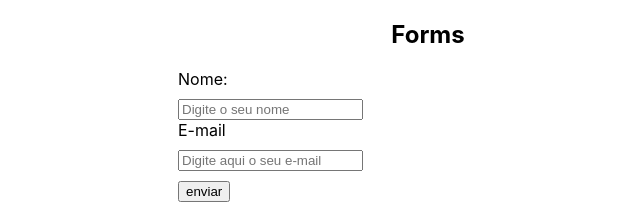
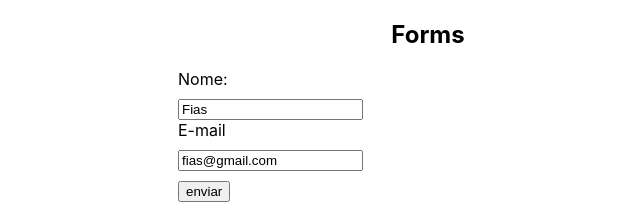
Before and after one commit to CFias/react, a React (Create React App) app in the folder 5_FORM_EM_REACT/form/: page / in a window 1280 px wide. Shown: the top 221 px of the page, without its empty margins (212-852 px from the left). Built offline with nearby package versions, Linux system fonts and the light colour scheme.

Commit message:
Update MyForms.js

```diff
--- a/5_FORM_EM_REACT/form/src/components/MyForms.js
+++ b/5_FORM_EM_REACT/form/src/components/MyForms.js
@@ -1,22 +1,26 @@
 import "./MyForms.css"
 import { useState } from "react";
 
-const MyForms = () => {
+const MyForms = ({ user }) => {
   // 3 - gerenciamento de dados
-  const [name, setName] = useState();
-  const [email, setEmail] = useState();
+  const [name, setName] = useState(user ? user.name : "");
+  const [email, setEmail] = useState(user ? user.email : "");
 
   const handleName = (e) => {
     setName(e.target.value);
   };
 
-//  console.log(name);
-//  console.log(email);
+  //  console.log(name);
+  //  console.log(email);
 
   const handleSubmit = (event) => {
     event.preventDefault();
     console.log("Enviando o formulário")
-    console.log(email, name)
+    console.log(email, name);
+
+    // 7 - Limpar formulário
+    setName("");
+    setEmail("");
   };
 
   return (
@@ -30,17 +34,21 @@ const MyForms = () => {
             type="text"
             name="name"
             placeholder="Digite o seu nome"
-            onChange={handleName} />
+            onChange={handleName}
+            value={name}
+          />
         </div>
         {/* 2 - label envolvendo input */}
         <label>
           <span>E-mail</span>
           {/* 4 - Simplificação de manipulação de state */}
           <input
-          type="email"
-          name="email"
-          placeholder="Digite aqui o seu e-mail"
-          onChange={(e) => setEmail(e.target.value)}/>
+            type="email"
+            name="email"
+            placeholder="Digite aqui o seu e-mail"
+            onChange={(e) => setEmail(e.target.value)}
+            value={email}
+          />
         </label>
         <input type="submit" value="enviar" />
       </form>
```
